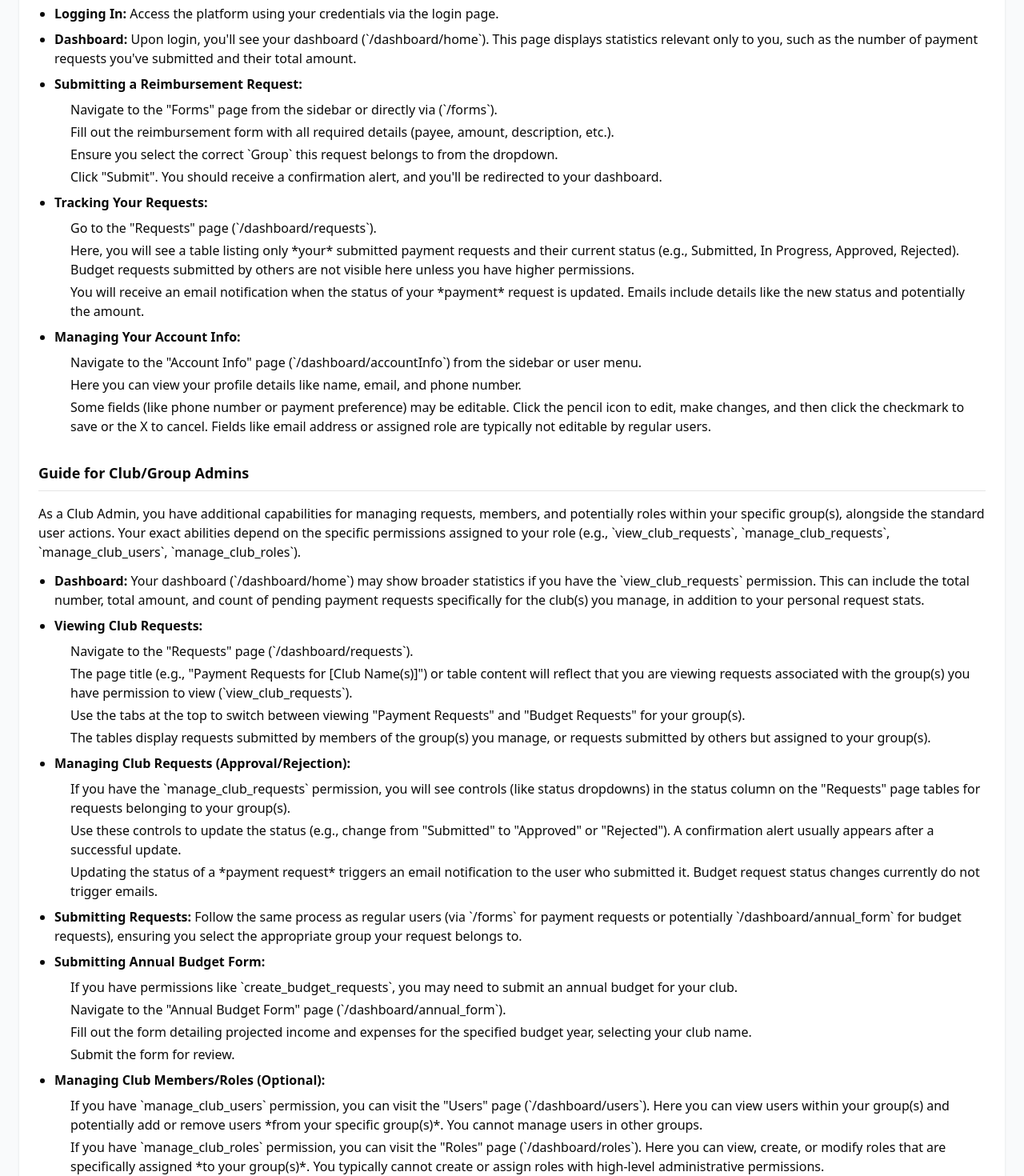
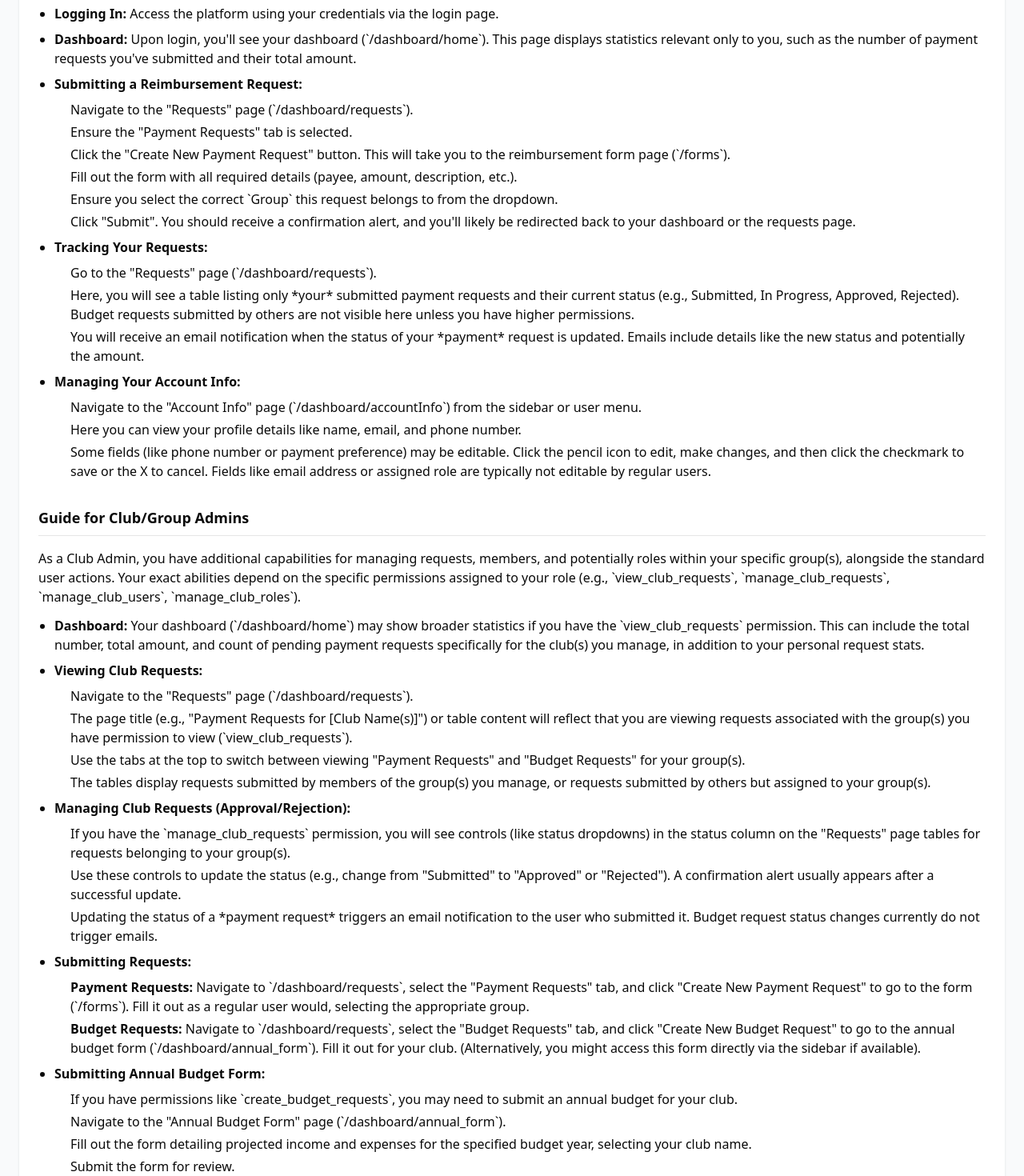
Before and after one commit to Housam2020/MES-ERP, a Next.js app in the folder src/: page /dashboard/guide in a window 1280 px wide. Shown: the part 340-1810 px from the top of the page at 80% size. Built offline with nearby package versions, Linux system fonts and the light colour scheme; no server answers.

Commit message:
Update guide

```diff
--- a/src/src/app/dashboard/guide/page.tsx
+++ b/src/src/app/dashboard/guide/page.tsx
@@ -53,12 +53,20 @@ export default function GuidesPage() {
                   <strong>Submitting a Reimbursement Request:</strong>
                   <ul className="list-circle pl-5 mt-2 space-y-1">
                     <li>
-                      Navigate to the &quot;Forms&quot; page from the sidebar or
-                      directly via (`/forms`).
+                      Navigate to the &quot;Requests&quot; page
+                      (`/dashboard/requests`).
                     </li>
                     <li>
-                      Fill out the reimbursement form with all required details
-                      (payee, amount, description, etc.).
+                      Ensure the &quot;Payment Requests&quot; tab is selected.
+                    </li>
+                    <li>
+                      Click the &quot;Create New Payment Request&quot; button.
+                      This will take you to the reimbursement form page
+                      (`/forms`).
+                    </li>
+                    <li>
+                      Fill out the form with all required details (payee,
+                      amount, description, etc.).
                     </li>
                     <li>
                       Ensure you select the correct `Group` this request belongs
@@ -66,8 +74,8 @@ export default function GuidesPage() {
                     </li>
                     <li>
                       Click &quot;Submit&quot;. You should receive a
-                      confirmation alert, and you&apos;ll be redirected to your
-                      dashboard.
+                      confirmation alert, and you&apos;ll likely be redirected
+                      back to your dashboard or the requests page.
                     </li>
                   </ul>
                 </li>
@@ -184,11 +192,25 @@ export default function GuidesPage() {
                   </ul>
                 </li>
                 <li>
-                  <strong>Submitting Requests:</strong> Follow the same process
-                  as regular users (via `/forms` for payment requests or
-                  potentially `/dashboard/annual_form` for budget requests),
-                  ensuring you select the appropriate group your request belongs
-                  to.
+                  <strong>Submitting Requests:</strong>
+                  <ul className="list-circle pl-5 mt-2 space-y-1">
+                    <li>
+                      <strong>Payment Requests:</strong> Navigate to
+                      `/dashboard/requests`, select the &quot;Payment
+                      Requests&quot; tab, and click &quot;Create New Payment
+                      Request&quot; to go to the form (`/forms`). Fill it out as
+                      a regular user would, selecting the appropriate group.
+                    </li>
+                    <li>
+                      <strong>Budget Requests:</strong> Navigate to
+                      `/dashboard/requests`, select the &quot;Budget
+                      Requests&quot; tab, and click &quot;Create New Budget
+                      Request&quot; to go to the annual budget form
+                      (`/dashboard/annual_form`). Fill it out for your club.
+                      (Alternatively, you might access this form directly via
+                      the sidebar if available).
+                    </li>
+                  </ul>
                 </li>
                 <li>
                   <strong>Submitting Annual Budget Form:</strong>
@@ -253,10 +275,11 @@ export default function GuidesPage() {
                 <li>
                   <strong>Dashboard:</strong> Your dashboard (`/dashboard/home`)
                   provides a system-wide overview. If you have
-                  `view_all_requests`, you'll see statistics for *all* payment
-                  requests across *all* groups (total count, total amount,
-                  pending count). If you have `manage_all_users` or similar, you
-                  may also see the total number of users in the system.
+                  `view_all_requests`, you&apos;ll see statistics for *all*
+                  payment requests across *all* groups (total count, total
+                  amount, pending count). If you have `manage_all_users` or
+                  similar, you may also see the total number of users in the
+                  system.
                 </li>
                 <li>
                   <strong>Full Access:</strong> You can generally navigate to
@@ -273,9 +296,10 @@ export default function GuidesPage() {
                 <li>
                   <strong>Managing Roles & Permissions:</strong> Go to the
                   &quot;Roles&quot; page (`/dashboard/roles`). You can create,
-                  edit, and delete *any* role, whether it's global or assigned
-                  to specific groups. You define which permissions (including
-                  protected admin permissions) are associated with each role.
+                  edit, and delete *any* role, whether it&apos;s global or
+                  assigned to specific groups. You define which permissions
+                  (including protected admin permissions) are associated with
+                  each role.
                 </li>
                 <li>
                   <strong>Managing Groups:</strong> Go to the &quot;Groups&quot;
@@ -306,9 +330,9 @@ export default function GuidesPage() {
                   <strong>Analytics:</strong> Visit the &quot;Analytics&quot;
                   page (`/dashboard/analytics`). If you have
                   `view_all_requests`, you can view aggregated data, trends, and
-                  reports covering the entire system's financial activities,
-                  such as spending trends, status distributions, and budget
-                  utilization across all groups.
+                  reports covering the entire system&apos;s financial
+                  activities, such as spending trends, status distributions, and
+                  budget utilization across all groups.
                 </li>
                 <li>
                   <strong>Managing Your Account Info:</strong> Same process as
```
